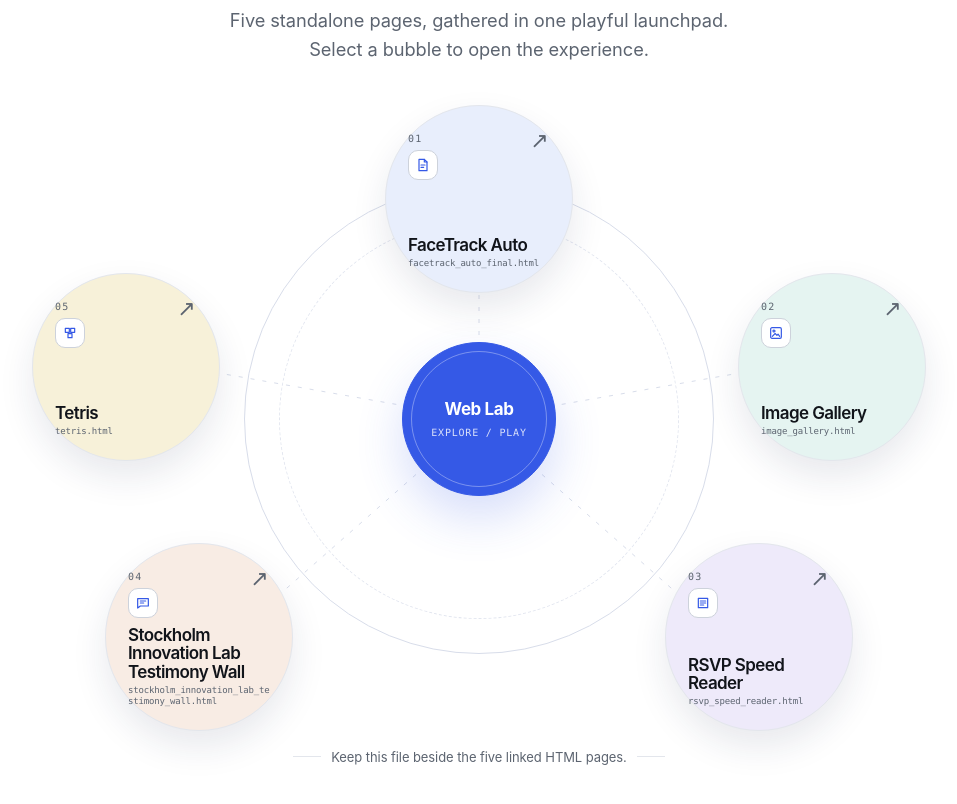
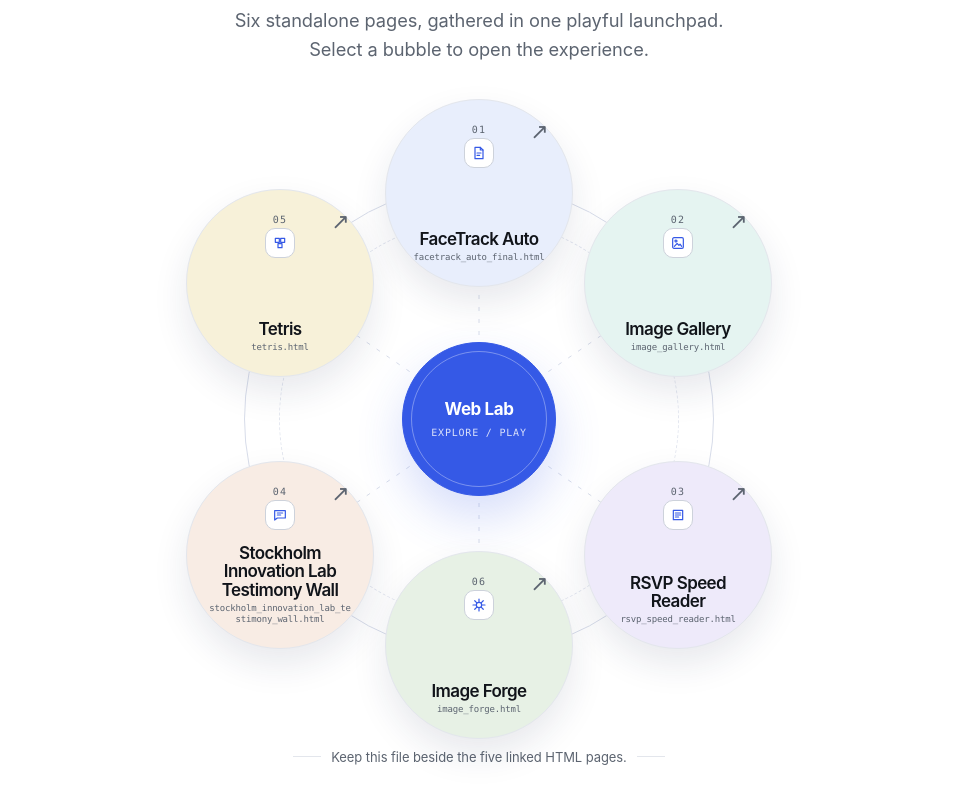
Before and after one commit to galixus-dotcom/Galixus_Pages, a plain HTML site: page index.html in a window 1280 px wide. Shown: the part 382-1186 px from the top of the page, without its empty margins (161-1118 px from the left). Drawn offline with Linux system fonts and the light colour scheme.

Commit message:
Add files via upload

```diff
--- a/index.html
+++ b/index.html
@@ -26,6 +26,7 @@
       --artifact-bubble-lilac: #eeeafa;
       --artifact-bubble-peach: #f8ece4;
       --artifact-bubble-yellow: #f7f1d9;
+      --artifact-bubble-green: #e7f1e5;
       --artifact-shadow: 0 16px 35px rgba(31, 43, 78, 0.10);
       --artifact-shadow-hover: 0 22px 44px rgba(31, 43, 78, 0.16);
     }
@@ -49,6 +50,7 @@
       --artifact-bubble-lilac: #29233c;
       --artifact-bubble-peach: #38251d;
       --artifact-bubble-yellow: #39331b;
+      --artifact-bubble-green: #1c3020;
       --artifact-shadow: 0 18px 40px rgba(0, 0, 0, 0.28);
       --artifact-shadow-hover: 0 24px 48px rgba(0, 0, 0, 0.38);
     }
@@ -225,8 +227,10 @@
       min-height: 188px;
       display: flex;
       flex-direction: column;
+      align-items: center;
       justify-content: space-between;
       padding: 22px;
+      text-align: center;
       border: 1px solid var(--artifact-border-light);
       border-radius: 50%;
       color: var(--artifact-text-primary);
@@ -242,15 +246,18 @@
       outline: none;
     }
     .bubble:focus-visible { box-shadow: 0 0 0 4px var(--artifact-selected), var(--artifact-shadow-hover); }
-    .bubble-blue { left: calc(50% - 94px); top: 6px; background: var(--artifact-bubble-blue); }
-    .bubble-teal { right: 3px; top: 174px; background: var(--artifact-bubble-teal); }
-    .bubble-lilac { right: 76px; bottom: 8px; background: var(--artifact-bubble-lilac); }
-    .bubble-peach { left: 76px; bottom: 8px; background: var(--artifact-bubble-peach); }
-    .bubble-yellow { left: 3px; top: 174px; background: var(--artifact-bubble-yellow); }
+    .bubble-blue { left: calc(50% - 94px); top: 0; background: var(--artifact-bubble-blue); }
+    .bubble-teal { left: calc(50% + 105px); top: 90px; background: var(--artifact-bubble-teal); }
+    .bubble-lilac { left: calc(50% + 105px); bottom: 90px; background: var(--artifact-bubble-lilac); }
+    .bubble-peach { left: calc(50% - 293px); bottom: 90px; background: var(--artifact-bubble-peach); }
+    .bubble-yellow { left: calc(50% - 293px); top: 90px; background: var(--artifact-bubble-yellow); }
+    .bubble-image-forge { left: calc(50% - 94px); bottom: 0; background: var(--artifact-bubble-green); }
     .bubble-topline {
+      position: relative;
+      width: 100%;
       display: flex;
       align-items: center;
-      justify-content: space-between;
+      justify-content: center;
       gap: 12px;
       color: var(--artifact-text-secondary);
       font-family: "SF Mono", "IBM Plex Mono", "Cascadia Code", Consolas, monospace;
@@ -270,6 +277,8 @@
     }
     .file-icon svg { width: 16px; height: 16px; }
     .arrow {
+      position: absolute;
+      right: 0;
       font-family: Georgia, serif;
       font-size: 22px;
       line-height: 1;
@@ -279,6 +288,7 @@
     .bubble h2 {
       margin: auto 0 4px;
       max-width: 145px;
+      text-align: center;
       color: var(--artifact-text-primary);
       font-size: 17px;
       font-weight: 620;
@@ -326,7 +336,7 @@
         gap: 14px;
       }
       .orbit-ring, .orbit-lines, .hub-core { display: none; }
-      .bubble, .bubble-blue, .bubble-teal, .bubble-lilac, .bubble-peach, .bubble-yellow {
+      .bubble, .bubble-blue, .bubble-teal, .bubble-lilac, .bubble-peach, .bubble-yellow, .bubble-image-forge {
         position: relative;
         inset: auto;
         width: 100%;
@@ -341,7 +351,7 @@
       .collection-count { align-self: flex-start; }
       .orbit-stage { grid-template-columns: 1fr; }
       .bubble-blue { grid-column: auto; }
-      .bubble, .bubble-blue, .bubble-teal, .bubble-lilac, .bubble-peach, .bubble-yellow { min-height: 160px; }
+      .bubble, .bubble-blue, .bubble-teal, .bubble-lilac, .bubble-peach, .bubble-yellow, .bubble-image-forge { min-height: 160px; }
     }
     @media (prefers-reduced-motion: reduce) {
       *, *::before, *::after { animation: none !important; transition: none !important; scroll-behavior: auto !important; }
@@ -370,23 +380,24 @@
         </span>
         <span>Creative Web Lab</span>
       </a>
-      <span class="collection-count">01 / 05 destinations</span>
+      <span class="collection-count">01 / 06 destinations</span>
     </header>
 
     <section class="intro" data-glean-id="intro">
       <div class="eyebrow">A small collection of experiments</div>
       <h1>Choose your next<br>web experience.</h1>
-      <p class="intro-copy">Five standalone pages, gathered in one playful launchpad. Select a bubble to open the experience.</p>
+      <p class="intro-copy">Six standalone pages, gathered in one playful launchpad. Select a bubble to open the experience.</p>
     </section>
 
     <section class="orbit-stage" data-glean-id="page-navigation" aria-label="Web page navigation">
       <div class="orbit-ring" aria-hidden="true"></div>
       <svg class="orbit-lines" viewBox="0 0 900 640" preserveAspectRatio="none" aria-hidden="true">
-        <line x1="450" y1="320" x2="450" y2="100"></line>
-        <line x1="450" y1="320" x2="790" y2="260"></line>
-        <line x1="450" y1="320" x2="700" y2="540"></line>
-        <line x1="450" y1="320" x2="200" y2="540"></line>
-        <line x1="450" y1="320" x2="110" y2="260"></line>
+        <line x1="450" y1="320" x2="450" y2="94"></line>
+        <line x1="450" y1="320" x2="649" y2="184"></line>
+        <line x1="450" y1="320" x2="649" y2="456"></line>
+        <line x1="450" y1="320" x2="450" y2="546"></line>
+        <line x1="450" y1="320" x2="251" y2="456"></line>
+        <line x1="450" y1="320" x2="251" y2="184"></line>
       </svg>
 
       <div class="hub-core" data-glean-id="hub-core">
@@ -430,6 +441,13 @@
         <h2>Tetris</h2>
         <div class="filename">tetris.html</div>
       </a>
+
+      <a class="bubble bubble-image-forge" href="image_forge.html" data-glean-id="link-image-forge" aria-label="Open Image Forge">
+        <div class="bubble-topline"><span>06</span><span class="arrow" aria-hidden="true">↗</span></div>
+        <div class="file-icon" aria-hidden="true"><svg viewBox="0 0 24 24" fill="none" stroke="currentColor" stroke-width="1.8" stroke-linecap="round" stroke-linejoin="round"><path d="M12 3v4M12 17v4M3 12h4M17 12h4M5.6 5.6l2.8 2.8M15.6 15.6l2.8 2.8M18.4 5.6l-2.8 2.8M8.4 15.6l-2.8 2.8"/><circle cx="12" cy="12" r="4"/></svg></div>
+        <h2>Image Forge</h2>
+        <div class="filename">image_forge.html</div>
+      </a>
     </section>
 
     <p class="footer-note" data-glean-id="footer-note">Keep this file beside the five linked HTML pages.</p>
```
